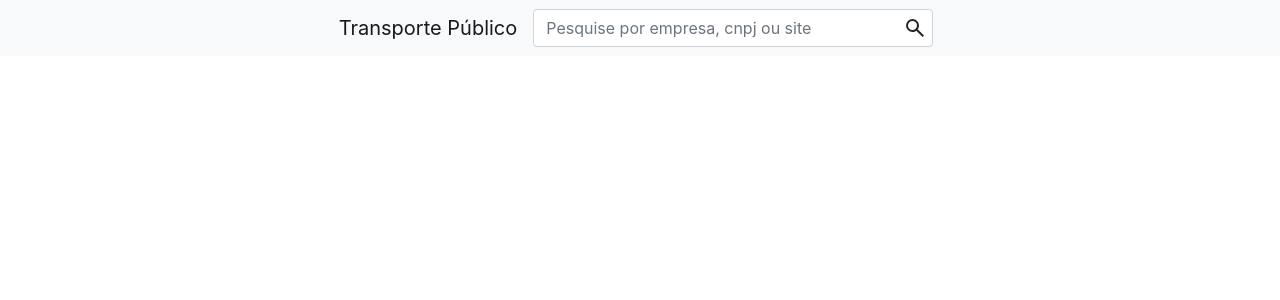
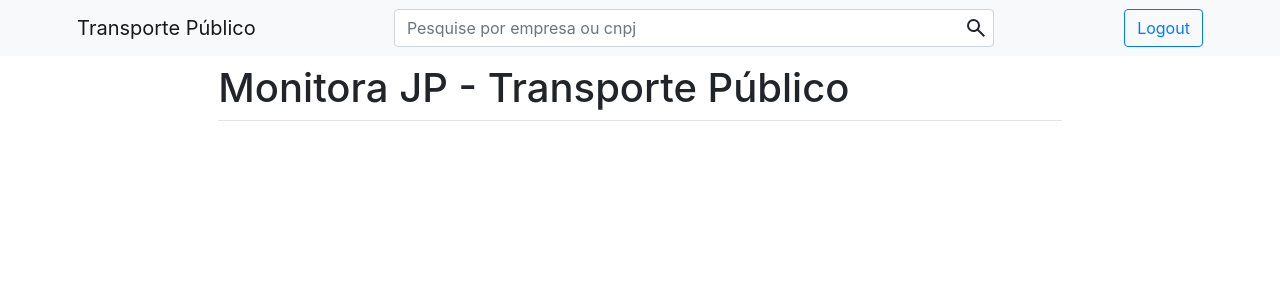
Before and after one commit to danilocb21/connectbus, a Django app: page / in a window 1280 px wide. Shown: the top 300 px of the page. Run offline with Django 4.2, Linux system fonts and the light colour scheme; the visitor is signed in with stand-in values (Sample User, id 1); some libraries are stand-ins or nearby versions.

Commit message:
Alterado modelo de dados, criada página de login, logout e register

```diff
--- a/transporte/app/templates/base.html
+++ b/transporte/app/templates/base.html
@@ -3,6 +3,7 @@
 <head>
 
     <style type="text/css">
+
         {% block style %}
         {% endblock %}
     </style>
@@ -14,21 +15,32 @@
     <title>{% block title %}Monitora-JP | Trasnporte Público{% endblock %}</title>
 </head>
 <body>
-    <nav class="navbar navbar-light bg-light d-flex justify-content-center">
-        <a class="navbar-brand" href="#">Transporte Público</a>
+    <nav class="navbar navbar-light bg-light justify-content-around flex-row">
+        <a class="navbar-brand" href="/">Transporte Público</a>
         <form class="form-inline my-2 my-lg-0">
-            <input class="form-control mr-sm-2" type="search" placeholder="Pesquise por empresa, cnpj ou site" aria-label="Search" style="width: 400px;">
+            <input class="form-control mr-sm-2" type="search" placeholder="Pesquise por empresa ou cnpj" aria-label="Search" style="width: 600px;">
             <svg xmlns="http://www.w3.org/2000/svg" width="24" height="24" viewBox="0 0 24 24" style="margin-left: -38px;"><path fill="currentColor" d="m19.6 21l-6.3-6.3q-.75.6-1.725.95T9.5 16q-2.725 0-4.612-1.888T3 9.5q0-2.725 1.888-4.612T9.5 3q2.725 0 4.612 1.888T16 9.5q0 1.1-.35 2.075T14.7 13.3l6.3 6.3l-1.4 1.4ZM9.5 14q1.875 0 3.188-1.313T14 9.5q0-1.875-1.313-3.188T9.5 5Q7.625 5 6.312 6.313T5 9.5q0 1.875 1.313 3.188T9.5 14Z"/></svg>
         </form>
         {% if user.is_authenticated %}
+        <a href="/logout/" class="btn btn-outline-primary" role="button">Logout</a>
         {% else %}
-        <a href="/login/" class="btn btn-outline-primary" role="button">Entrar</a>
-        <a href="/register/" class="btn btn-primary" role="button">Cadastrar</a>
+        <div>
+            <a href="/login/" class="btn btn-outline-primary" role="button">Entrar</a>
+            <a href="/register/" class="btn btn-primary" role="button">Cadastrar</a>
+        </div>
         {% endif %}
     </nav>
+    <div id="content", name="content", class="main">
+        <div class="row justify-content-center">
+            <div class="col-8">
+                <h1 class="mt-2">Monitora JP - Transporte Público</h1>
+                <hr class="mt-0 mb-4">
+                {% block content %}
+                {% endblock %}
+            </div>
+        </div>
+    </div>
 
-    {% block content %}
-    {% endblock %}
     <script src="https://code.jquery.com/jquery-3.3.1.slim.min.js" integrity="sha384-q8i/X+965DzO0rT7abK41JStQIAqVgRVzpbzo5smXKp4YfRvH+8abtTE1Pi6jizo" crossorigin="anonymous"></script>
     <script src="https://cdn.jsdelivr.net/npm/popper.js@1.14.7/dist/umd/popper.min.js" integrity="sha384-UO2eT0CpHqdSJQ6hJty5KVphtPhzWj9WO1clHTMGa3JDZwrnQq4sF86dIHNDz0W1" crossorigin="anonymous"></script>
     <script src="https://cdn.jsdelivr.net/npm/bootstrap@4.3.1/dist/js/bootstrap.min.js" integrity="sha384-JjSmVgyd0p3pXB1rRibZUAYoIIy6OrQ6VrjIEaFf/nJGzIxFDsf4x0xIM+B07jRM" crossorigin="anonymous"></script>
--- a/transporte/transporte/urls.py
+++ b/transporte/transporte/urls.py
@@ -16,8 +16,13 @@ Including another URLconf
 """
 from django.contrib import admin
 from django.urls import path, include
+from register import views as v
+from django.contrib.auth import views as auth_views
 
 urlpatterns = [
     path('', include("app.urls")),
     path('admin/', admin.site.urls),
+    path('register/', v.register, name="register_page"),
+    path('logout/', auth_views.LogoutView.as_view(template_name="registration/logout.html"), name="logout"),
+    path('', include('django.contrib.auth.urls')),
 ]
```
Also changed, not shown: transporte/app/models.py (+5 -4 lines), transporte/register/forms.py (added, +10 -0 lines), transporte/register/templates/register.html (added, +12 -0 lines), transporte/register/templates/registration/login.html (added, +17 -0 lines), transporte/register/templates/registration/logout.html (added, +8 -0 lines), transporte/register/views.py (+19 -1 lines), transporte/app/migrations/0001_initial.py.
